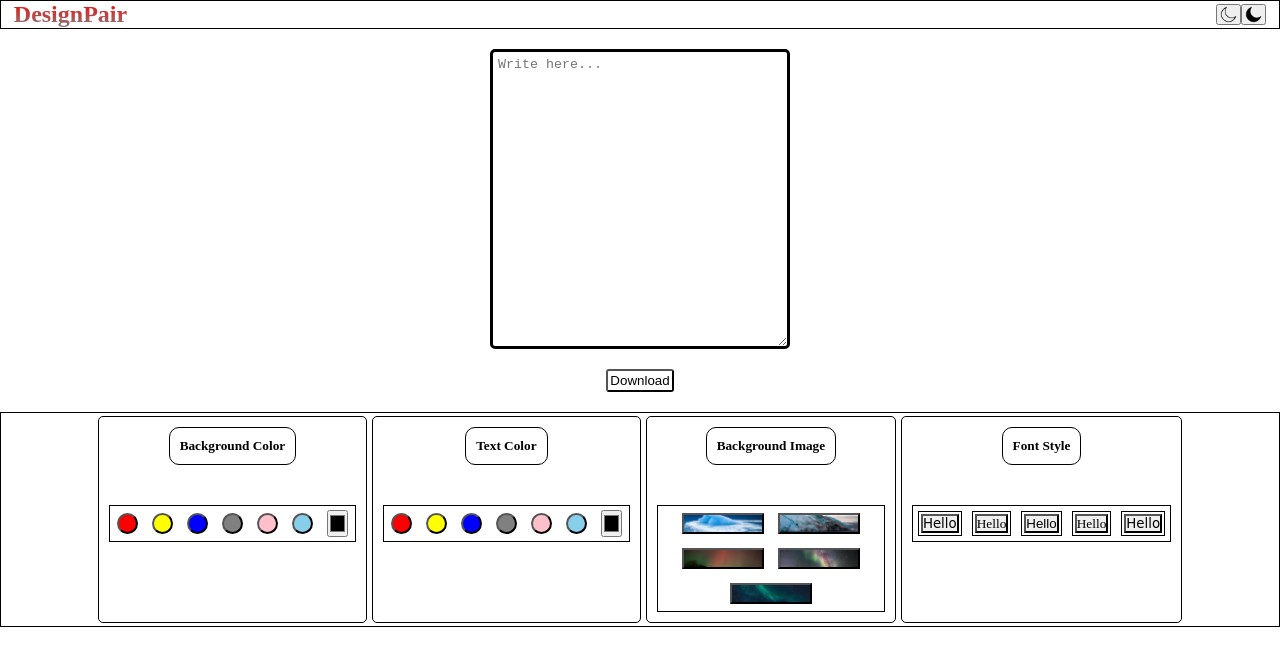
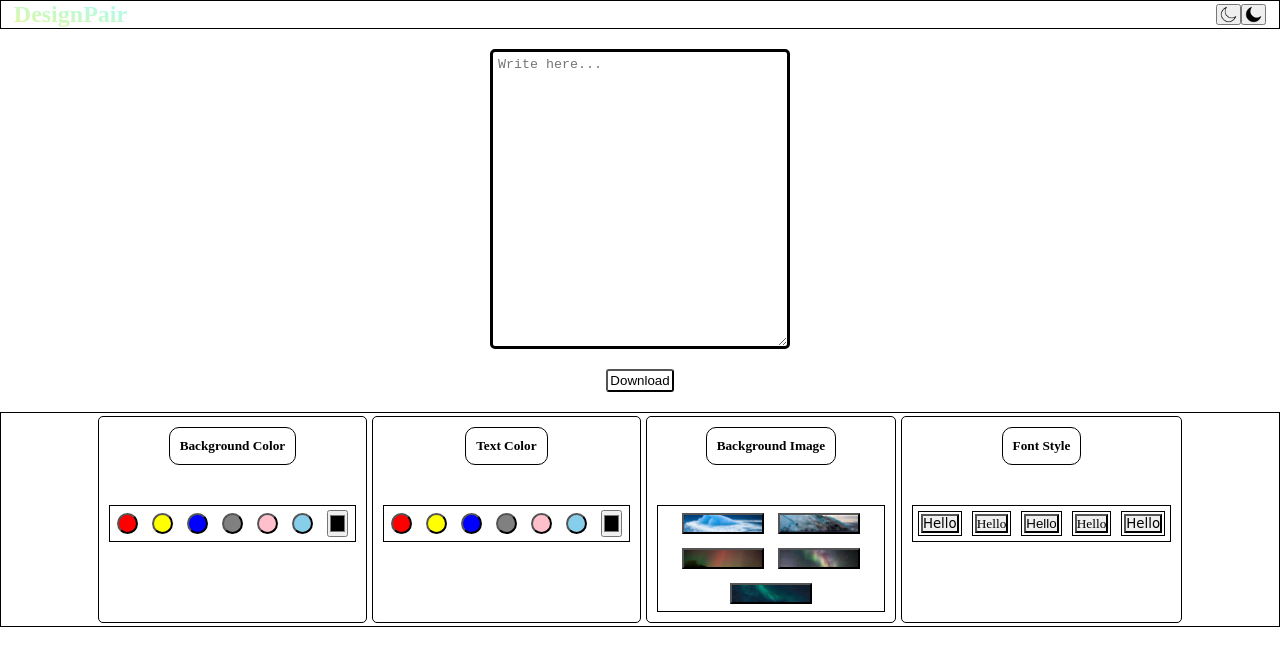
Before and after one commit to Devilos2/DesignPair, a plain HTML site: page index.html in a window 1280 px wide. Drawn offline with Linux system fonts and the light colour scheme.

Commit message:
logo color

```diff
--- a/index.html
+++ b/index.html
@@ -6,6 +6,7 @@
     <meta name="viewport" content="width=device-width, initial-scale=1.0">
     <title>DesignPair</title>
     <link rel="stylesheet" href="style.css">
+    <link rel="icon" href="logo.svg">
     <!-- <style>
         :root {
             --primary: white;
@@ -177,8 +178,8 @@
 
 <body>
     <nav id="nav">
-
         <h2>DesignPair</h2>
+        <!-- <img src="logo.svg" alt="logo" id="logo"> -->
         <div id="dark-mode">
             <button onclick="darkmode()" id="darkmodebtn"><img src="img/normal.png" alt="mode"></button>
             <button onclick="normalmode()" id="darkmodebtn"><img src="img/dark-mode.png" alt="mode"></button>
--- a/style.css
+++ b/style.css
@@ -22,10 +22,15 @@
         }
 
         h2 {
-            background: linear-gradient(red, gray);
+            background: linear-gradient(to top right,rgb(228, 247, 154), rgb(166, 251, 251));
             color: transparent;
             background-clip: text;
+
         }
+         /* #logo{
+            max-width: 10%;
+            max-height: 60px;
+         } */
 
         #dark-mode {
             display: flex;
```
Also changed, not shown: logo.svg (added).
